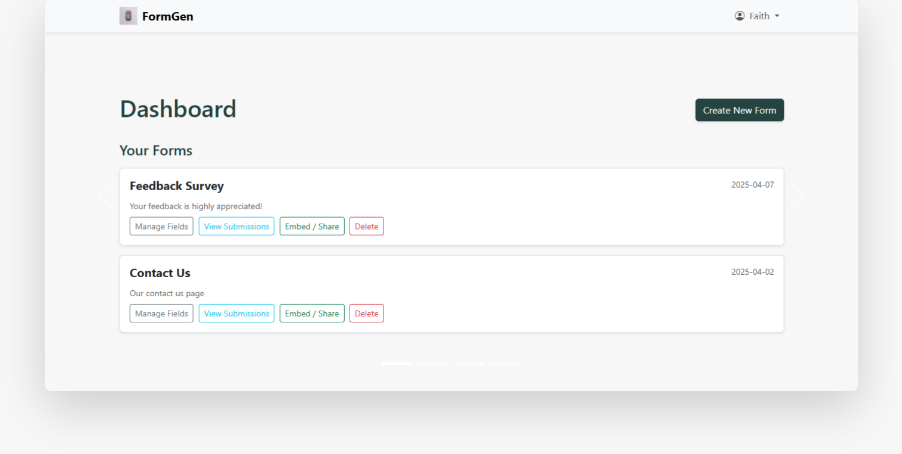
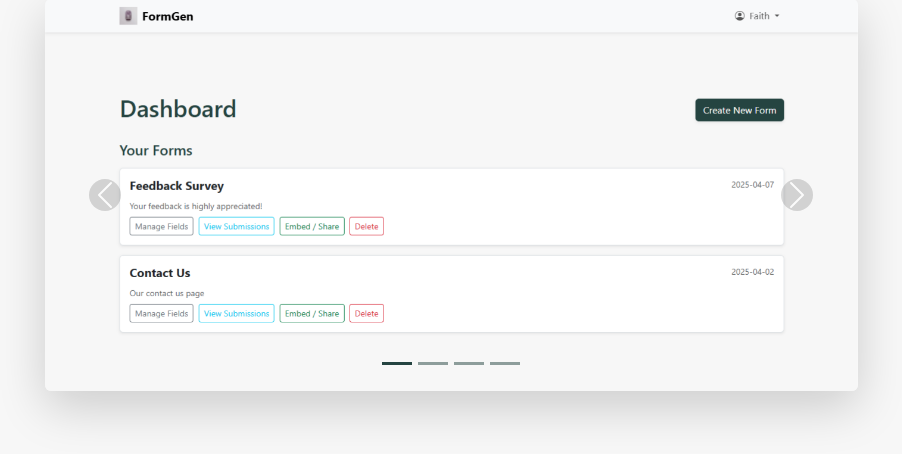
Before and after one commit to SirPelzy/form-generator, a Flask app: page / in a window 1280 px wide. Shown: the part 804-1258 px from the top of the page, without its empty margins (189-1091 px from the left). Run offline with Flask 3, Linux system fonts and the light colour scheme; some libraries are stand-ins or nearby versions.

Commit message:
Update style.css

```diff
--- a/static/css/style.css
+++ b/static/css/style.css
@@ -302,3 +302,15 @@ footer a.text-muted:hover {
 
 /* Style for alternating rows if needed, e.g., slightly different background */
 .feature-highlights-section .row:nth-child(odd) { background-color: #fdfdfd; }
+
+/* Optional: Style carousel controls/indicators if desired */
+#featureCarousel .carousel-indicators button {
+    background-color: var(--text-color); /* Make dots darker */
+}
+
+#featureCarousel .carousel-control-prev-icon,
+#featureCarousel .carousel-control-next-icon {
+    background-color: rgba(0, 0, 0, 0.3); /* Darker icon background */
+    border-radius: 50%;
+    padding: 1rem;
+}
```
